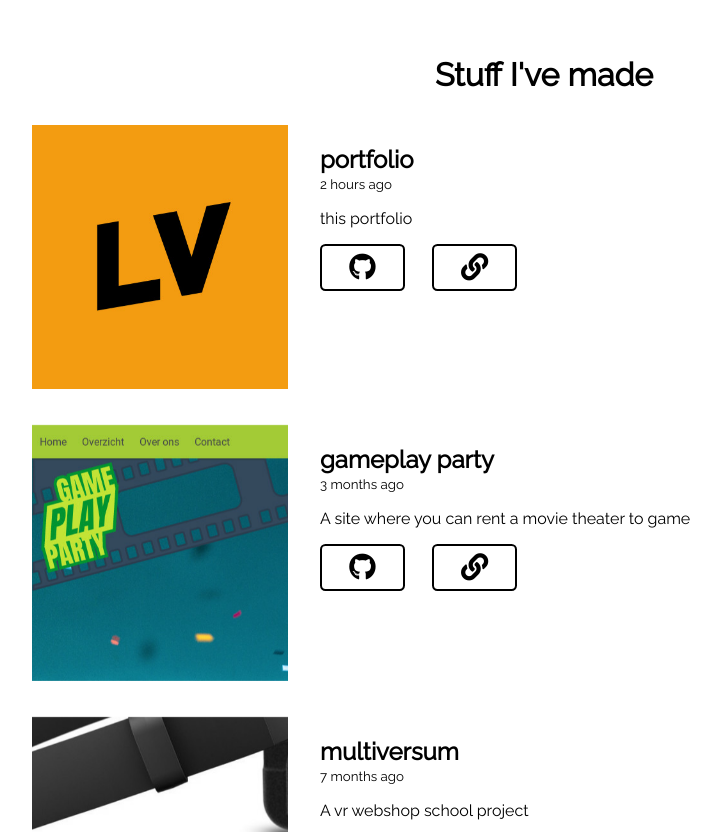
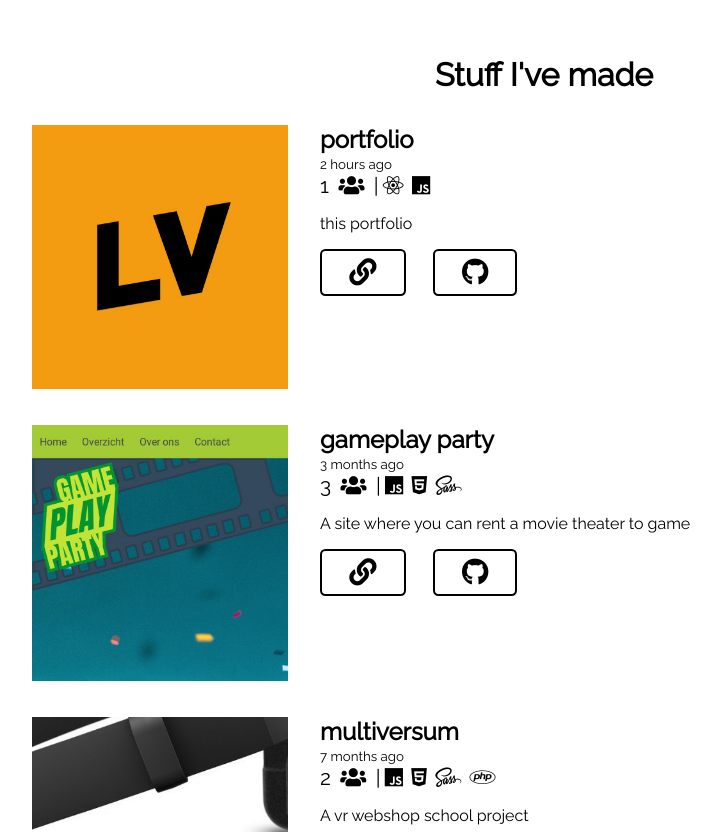
Before and after one commit to leon-4A6C/portfolio, a React (Create React App) app: page /contact in a window 1280 px wide. Shown: the part 840-1672 px from the top of the page, without its empty margins (96-817 px from the left). Built offline with nearby package versions, Linux system fonts and the light colour scheme.

Commit message:
added some stuff to a projects

```diff
--- a/src/components/Project.js
+++ b/src/components/Project.js
@@ -56,6 +56,7 @@ const Date = styled.small`
 `
 const InfoTitle = styled.h2`
     margin-bottom: 0;
+    margin-top: 0;
 `
 const Description = styled.p`
 
@@ -82,23 +83,30 @@ const Button = styled.a`
     }
 `
 
+const Icons = styled.div`
+    font-size: 1.3em;
+`
+const Icon = styled.i`
+    margin: 0 0.2em;
+`
+
+const Link = styled.a`
+    &, &:link,&:visited,&:hover,&:focus,&:active{
+        color: inherit;
+        text-decoration: none;
+    }
+`
+
 export default class Project extends React.Component {
 
     state = {
         inView: false,
-        loaded: false
     }
 
     onEnter = () => {
         this.setState({
             inView: true
         });
-    }
-
-    onLoad = () => {
-        this.setState({
-            loaded: true
-        })
     }
 
     buttonClass(type) {
@@ -118,11 +126,9 @@ export default class Project extends React.Component {
 
     render() {
         let {date} = this.props;
-        const { inView, loaded } = this.state;
-        const show = inView && loaded;
+        const { inView } = this.state;
 
         date = moment(date, "YYYY-MM-DD").fromNow();
-
 
         return (
             <InView onEnter={this.onEnter}>
@@ -131,18 +137,28 @@ export default class Project extends React.Component {
 
                         <Col xs={12} md={3}>
                             <ImgWrapper>
-                                <Img onLoad={this.onLoad} show={show} src={inView ? this.props.img : ""} alt={this.props.title} />
+                                <Link target="_blank" rel="noopener noreferrer" href={this.props.buttons.length>0? this.props.buttons[0].url:"/"}>
+                                    <Img show={inView} src={this.props.img} alt={this.props.title} />
+                                </Link>
                             </ImgWrapper>
                         </Col>
 
                         <Col>
-                            <Info show={show}>
-                                <InfoTitle>
-                                    {this.props.title}
-                                </InfoTitle>
+                            <Info show={inView}>
+                                <Link target="_blank" rel="noopener noreferrer" href={this.props.buttons.length>0? this.props.buttons[0].url:"/"}>
+                                    <InfoTitle>
+                                        {this.props.title}
+                                    </InfoTitle>
+                                </Link>
                                 <Date>
                                     {date}
                                 </Date>
+                                <Icons>
+                                    {this.props.group} <Icon className="fas fa-users" /> |
+                                    {
+                                        this.props.skills.map((x, i) => <Icon key={i} className={"fab fa-" + x} />)
+                                    }
+                                </Icons>
                                 <Description>
                                     {this.props.description}
                                 </Description>
--- a/src/projects.json
+++ b/src/projects.json
@@ -11,12 +11,12 @@
         ],
         "buttons": [
             {
+                "type": "link",
+                "url": "https://leonintveld.com/"
+            },
+            {
                 "type": "github",
                 "url": "https://github.com/leon-4A6C/portfolio"
-            },
-            {
-                "type": "link",
-                "url": "https://leonintveld.com/"
             }
         ],
         "img": "/img/projects/portfolio_v2.jpg"
@@ -34,12 +34,12 @@
         ],
         "buttons": [
             {
+                "type": "link",
+                "url": "https://gameplayparty.leonintveld.com/"
+            },
+            {
                 "type": "github",
                 "url": "https://github.com/leon-4A6C/gameplay_party"
-            },
-            {
-                "type": "link",
-                "url": "https://gameplayparty.leonintveld.com/"
             }
         ],
         "img": "/img/projects/gameplay_party.jpg"
@@ -58,12 +58,12 @@
         ],
         "buttons": [
             {
+                "type": "link",
+                "url": "https://multiversum.leonintveld.com/"
+            },
+            {
                 "type": "github",
                 "url": "https://github.com/Amin-4A6A/multiversum"
-            },
-            {
-                "type": "link",
-                "url": "https://multiversum.leonintveld.com/"
             }
         ],
         "img": "/img/projects/multiversum.jpg"
@@ -77,7 +77,7 @@
         "skills": [
             "js",
             "html5",
-            "css",
+            "css3",
             "php"
         ],
         "buttons": [
@@ -131,8 +131,8 @@
         "date": "2017-04-07",
         "group": 1,
         "skills": [
-            "html",
-            "css",
+            "html5",
+            "css3",
             "js"
         ],
         "buttons": [
@@ -168,9 +168,7 @@
         "group": 1,
         "skills": [
             "js",
-            "json",
             "php",
-            "SQL",
             "html5",
             "css3"
         ],
@@ -190,7 +188,7 @@
         "group": 1,
         "skills": [
             "php",
-            "SQL",
+            "database",
             "html5",
             "css3"
         ],
@@ -215,12 +213,12 @@
         ],
         "buttons": [
             {
+                "type": "link",
+                "url": "projects/djLijst/index.html"
+            },
+            {
                 "type": "github",
                 "url": "https://github.com/leon-4A6C/djLijst"
-            },
-            {
-                "type": "link",
-                "url": "projects/djLijst/index.html"
             }
         ],
         "img": "/img/projects/djList.jpg"
```
